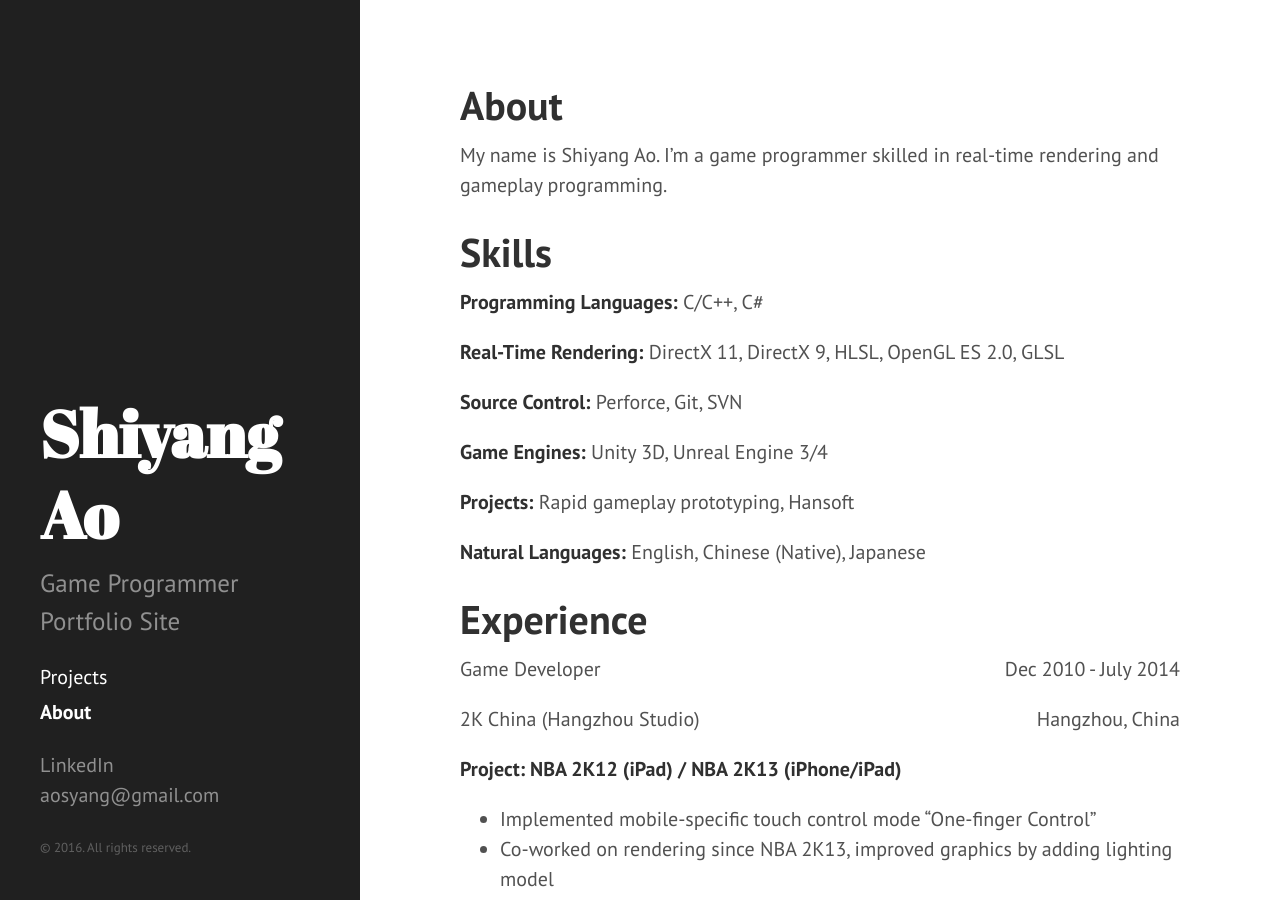
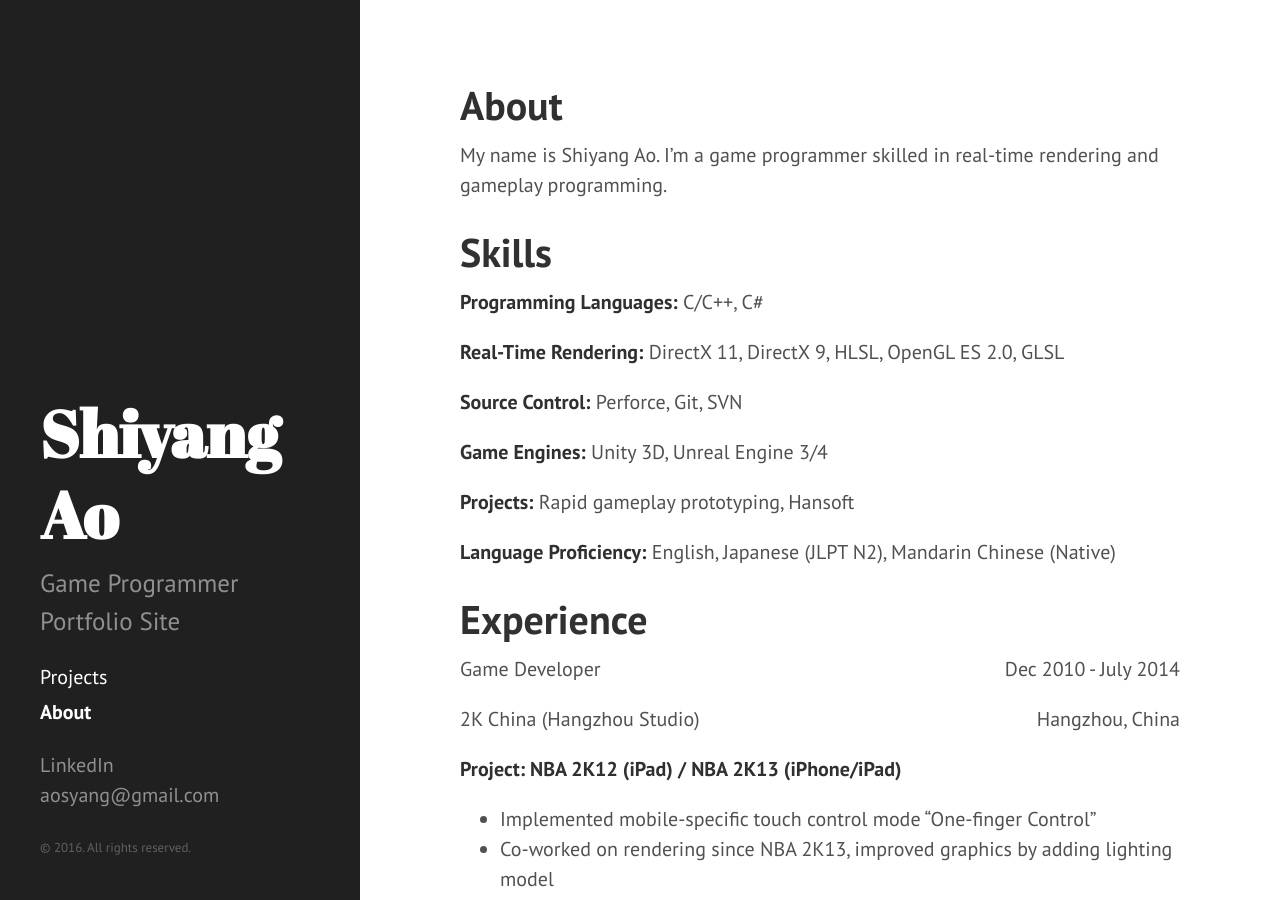
Before and after one commit to aosyang/aosyang.github.io, a Jekyll site: the page built from about.md, in a window 1280 px wide and 900 px high. Built offline with Jekyll 4.4.1, drawn with Linux system fonts in a browser that asks for light colours.

Commit message:
Fixed typo

```diff
--- a/about.md
+++ b/about.md
@@ -18,7 +18,7 @@ My name is Shiyang Ao. I'm a game programmer skilled in real-time rendering and
 
 **Projects:** Rapid gameplay prototyping, Hansoft
 
-**Natural Languages:** English, Chinese (Native), Japanese
+**Language Proficiency:** English, Japanese (JLPT N2), Mandarin Chinese (Native)
 
 # Experience
 <p>
```
Also changed, not shown: projects.md (+1 -1 lines).
